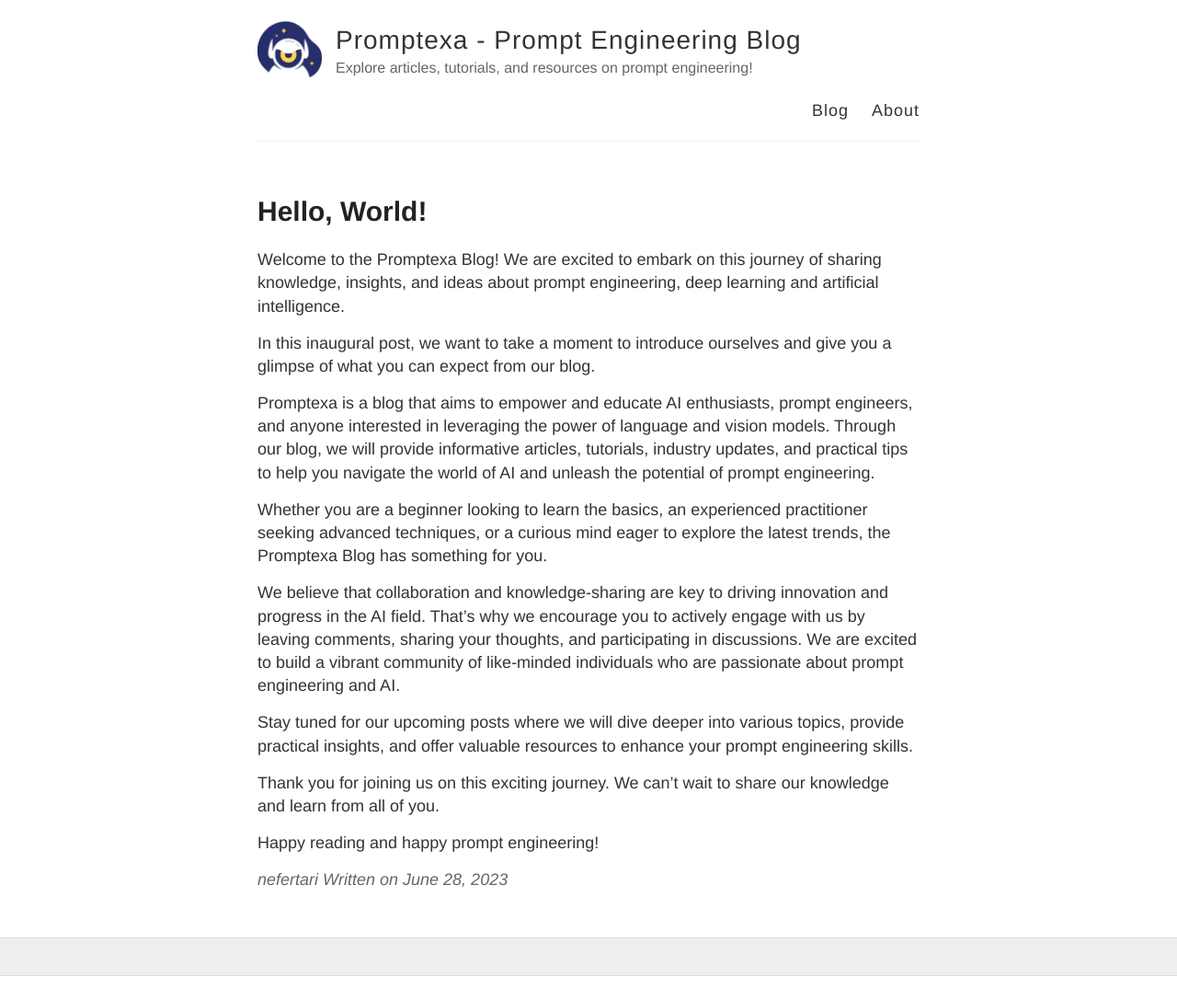
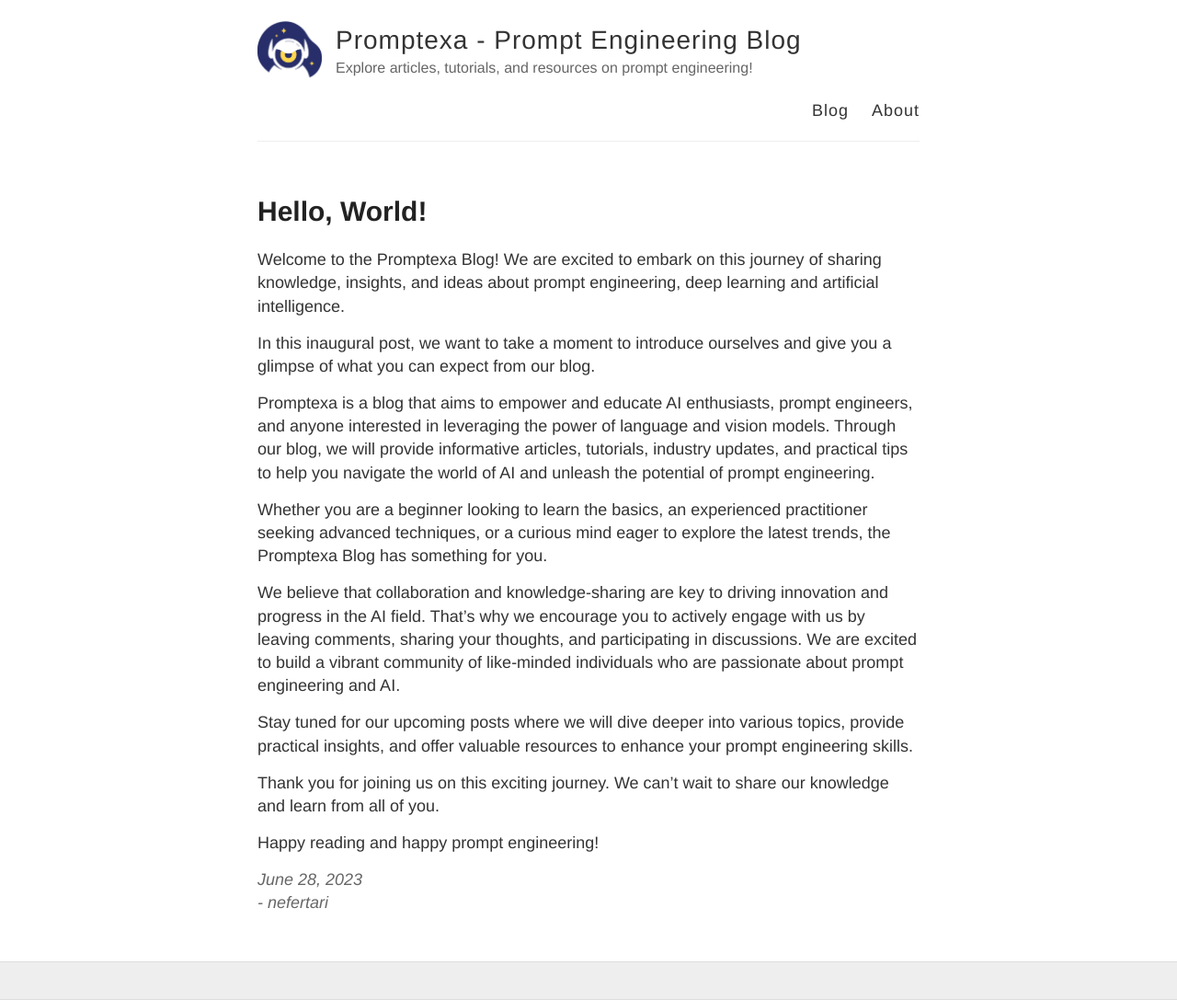
Before and after one commit to promptexa/promptexa.com, a Jekyll site: the page built from _posts/2023-6-28-Hello-World.md, in a window 1280 px wide. Shown: the whole page at 92% size. Built offline with Jekyll 4.4.1, drawn with Linux system fonts in a browser that asks for light colours; before the commit the page ends 1061 px from its top, so only the background shows below that.

Commit message:
Update post.html

```diff
--- a/_layouts/post.html
+++ b/_layouts/post.html
@@ -10,9 +10,11 @@ layout: default
   </div>
 
   <div class="date">
-    {{ page.author }}
+    {{ page.date | date: "%B %e, %Y" }}
+  </div>
 
-    Written on {{ page.date | date: "%B %e, %Y" }}
+  <div class="date">
+    - {{ page.author }}
   </div>
 
   {% include disqus.html %}
```
